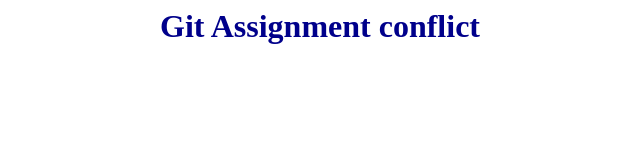
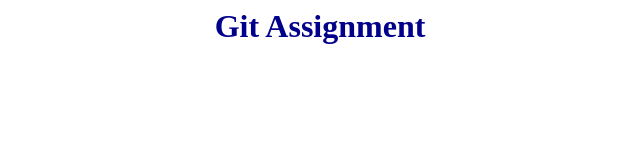
Before and after one commit to malviyanshiva/git, a plain HTML site: page index.html in a window 1280 px wide. Shown: the whole page, without its empty margins (320-960 px from the left). Drawn offline with Linux system fonts and the light colour scheme.

Commit message:
Revert "edited content of index.html"
This reverts commit 9bb19e7b9f05ad4c1cea0d6153be8fb8e6505555.

```diff
--- a/index.html
+++ b/index.html
@@ -8,6 +8,6 @@
 
 </head>
 <body>
-    <h1>Git Assignment conflict</h1>
+    <h1>Git Assignment</h1>
 </body>
 </html>
```
